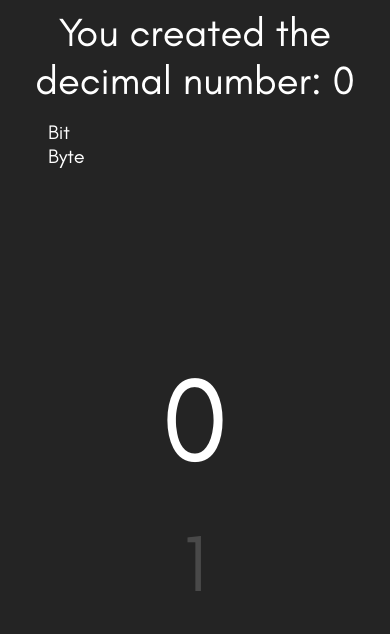
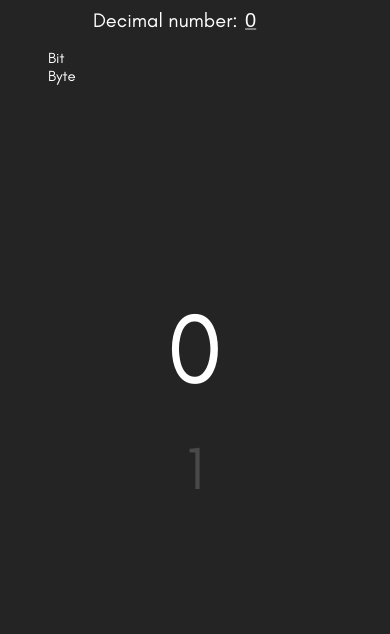
Before and after one commit to DeShowErwt/binaryRepresentation, a website built with Vite: page index.html in a window 390 px wide. Built offline with nearby package versions, Linux system fonts and the light colour scheme.

Commit message:
More explanation, responsive font sizes

```diff
--- a/js/counter.js
+++ b/js/counter.js
@@ -2,9 +2,9 @@ export function setupCounter(element) {
     let counter = 0
     const addValue = (count) => {
       counter += count
-      element.innerHTML = `You created the decimal number: ${counter}`
+      element.innerHTML = `Decimal number: <input min="0" max="255" value="${counter}">`
     }
-    document.addEventListener('click', () => {
+    document.querySelector('.center').addEventListener('click', () => {
       counter =  0
       // Create a bool to check if anything has changed, if not, the counter won't be updated and
       // therefore the previous value will still be displayed, we use this bool to update it in that case
--- a/style.css
+++ b/style.css
@@ -2,13 +2,25 @@
     font-family: "glacialIndifferenceFont";
     src:url("fonts/GLACIAL-INDIFFERENCE.REGULAR.OTF")
 }
+
 
 :root {
     --background : #242424;
     background-color: var(--background);
     color: white;
     font-family: "glacialIndifferenceFont";
-
+    --small-font: 20px;
+    --semi-font: 40px;
+    --large-font: 80px;
+    --huge-font: 120px;
+}
+@media screen and (max-width: 1449px){
+    :root{
+        --small-font: 15px;
+        --semi-font: 20px;
+        --large-font: 60px;
+        --huge-font: 100px;
+    }
 }
 binary-element{
     display:inline;
@@ -21,20 +33,30 @@ body{
 .counter{
     display: fixed;
     top: 0;
-    font-size: 40px;
+    font-size: var(--semi-font);
     text-align: center;
+}
+
+.counter input{
+    background-color: var(--background);
+    color: white;
+    font-size: var(--semi-font);
+    width: 2.5em;
+    outline: none;
+    border: 0px;
+    text-decoration: underline grey;
 }
 
 .amountSelect li{
     user-select: none;
-    font-size: 20px;
+    font-size: var(--small-font);
     list-style-type: none;
     max-width: 100px;
     transition: font-size 1s;
 }
 
 .amountSelect li:hover{
-    font-size: 40px;
+    font-size: var(--semi-font);
     cursor: pointer;
 }
 
@@ -52,7 +74,7 @@ body{
 
 binary-element{
     width: 6em;
-    margin: 20px;
+    margin: var(--small-font);
     cursor: pointer;
 }
 
@@ -60,7 +82,7 @@ binary-element{
     --h: 1.2em;
     color: #0000;
     grid-row: 1;
-    font-size: 120px;
+    font-size: var(--huge-font);
     line-height: var(--h);
     margin-bottom: 24px;
     text-shadow:
@@ -75,7 +97,7 @@ binary-element{
 }
 
 .legendNumber{
-    font-size: 80px;
+    font-size: var(--large-font);
     grid-row: 2;
     transition: text-shadow 1.5s;
     transition: color 1s;
```
